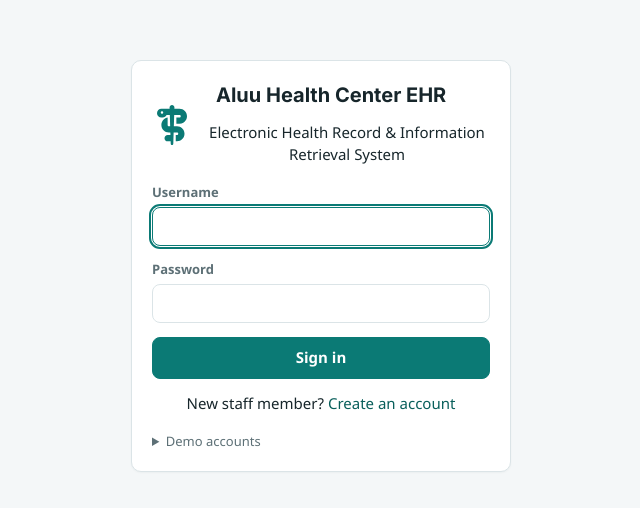
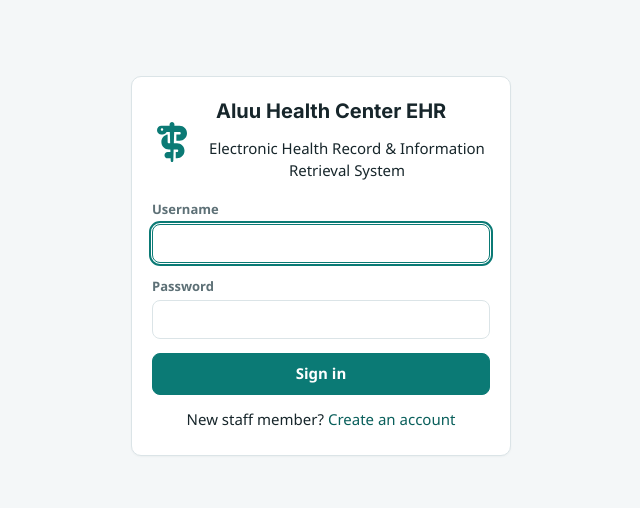
Before and after one commit to Barmington/aluu_ehr, a React (Vite) app in the folder frontend/: page /login in a window 1280 px wide. Shown: the part 134-642 px from the top of the page, without its empty margins (319-959 px from the left). Built offline with nearby package versions, Linux system fonts and the light colour scheme; no server answers.

Commit message:
removed demo accounts

```diff
--- a/frontend/src/pages/LoginPage.jsx
+++ b/frontend/src/pages/LoginPage.jsx
@@ -77,7 +77,7 @@ export default function LoginPage() {
           New staff member? <Link to="/register">Create an account</Link>
         </p>
 
-        <details className="demo-accounts">
+        {/* <details className="demo-accounts">
           <summary>Demo accounts</summary>
           <ul>
             <li>
@@ -92,7 +92,7 @@ export default function LoginPage() {
               <code>admin</code> / <code>Admin#2026</code> (everything)
             </li>
           </ul>
-        </details>
+        </details> */}
       </form>
     </div>
   );
```
Also changed, not shown: 1 other file (tests, documents, lock files or other folders).
